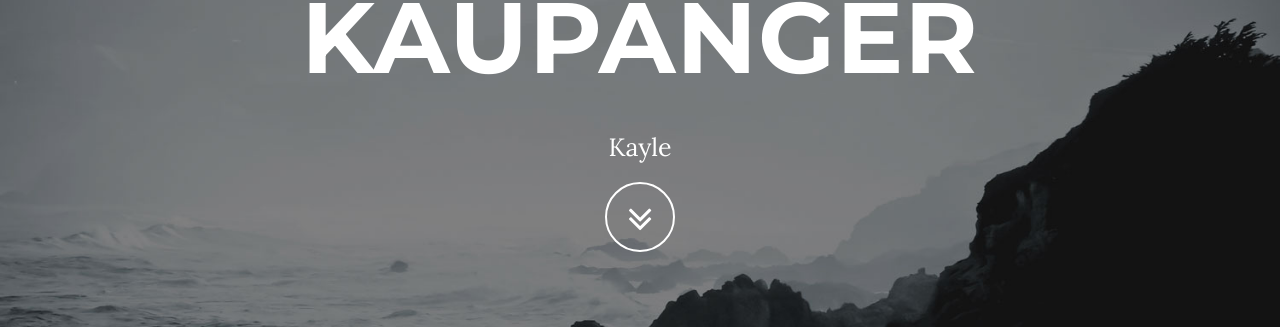
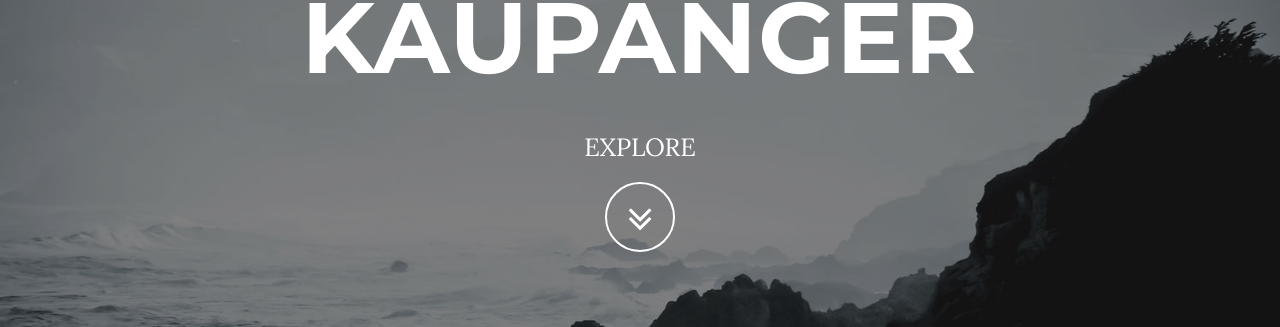
Before and after one commit to kaupanger/kaylekaupanger.com, a Jekyll site: the page built from index.html, in a window 1280 px wide and 900 px high. Shown: the part 371-698 px from the top of the window. Built offline with Jekyll 4.4.1, drawn with Linux system fonts in a browser that asks for light colours.

Commit message:
Update _config.yml

```diff
--- a/_config.yml
+++ b/_config.yml
@@ -2,7 +2,7 @@
 title: Kayle Kaupanger
 email: kaupakay000@gmail.com
 url: http://kaylekaupanger.com/
-description: "Kayle"
+description: "EXPLORE"
 # Color settings (hex-codes without the leading hash-tag)
 color:
   primary-dark: '#000000'
```
